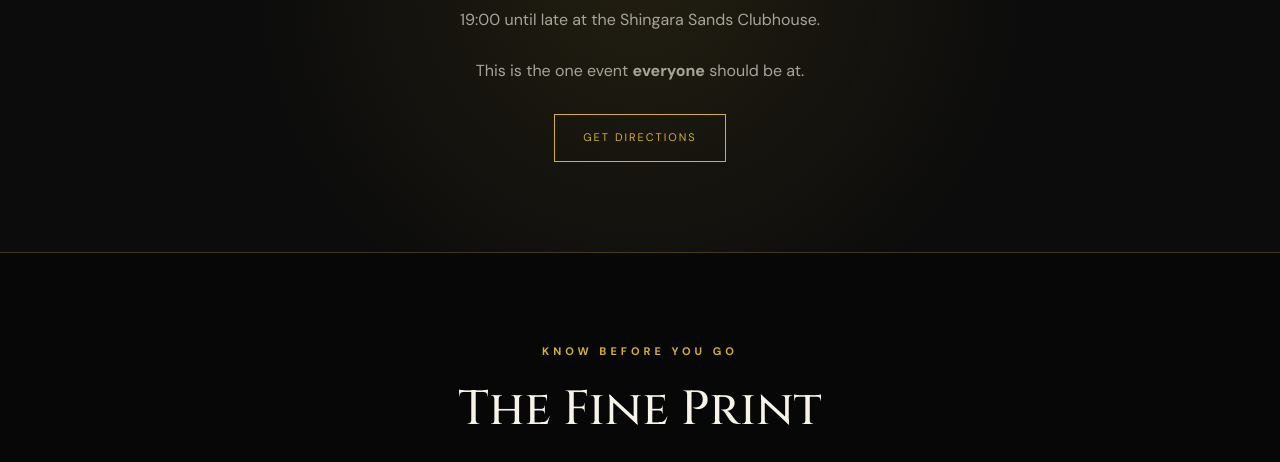
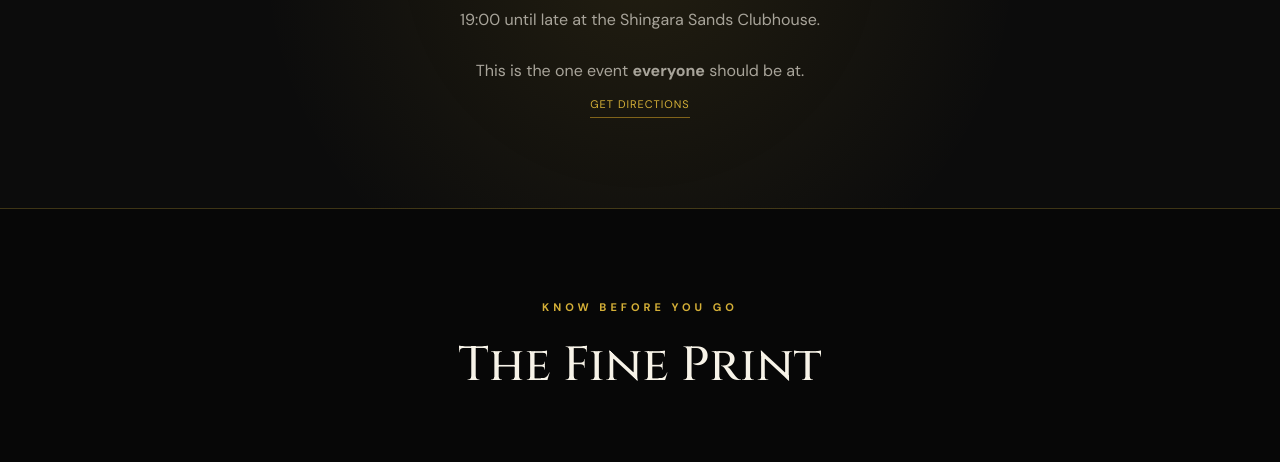
Before and after one commit to revan-lombard/casino_night, a plain HTML site: page index.html in a window 1280 px wide. Shown: the part 2858-3320 px from the top of the page. Drawn offline with Linux system fonts and the light colour scheme.

Commit message:
Update link and class for directions button

```diff
--- a/index.html
+++ b/index.html
@@ -1052,10 +1052,10 @@
           </p>
 
           <a
-            href="https://maps.app.goo.gl/7qU85tEiAixVwnDH9"
+            href="https://www.google.com/maps/dir//Shingara+Sands,+20+Petroy+Dr,+Magaliessig,+Sandton,+2191/@-26.0722775,27.9843734,32885m/data=!3m1!1e3!4m9!4m8!1m0!1m5!1m1!1s0x1e9577007544d04d:0x13d0f83c44339e6f!2m2!1d28.0144983!2d-26.0283524!3e0?entry=ttu&g_ep=EgoyMDI2MTAwNC4wIKXMDSoASAFQAw%3D%3D"
             target="_blank"
             rel="noopener noreferrer"
-            class="casino-button"
+            class="event-link"
           >
             Get Directions
           </a>
```
